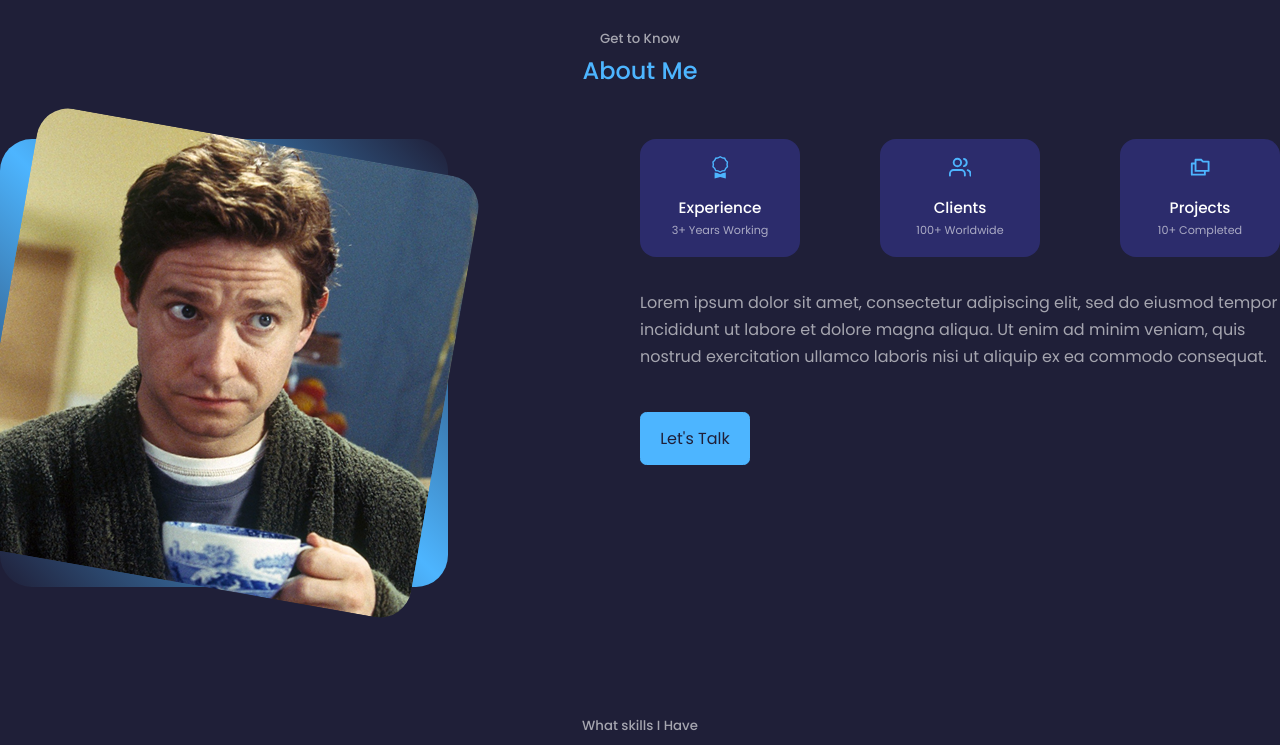
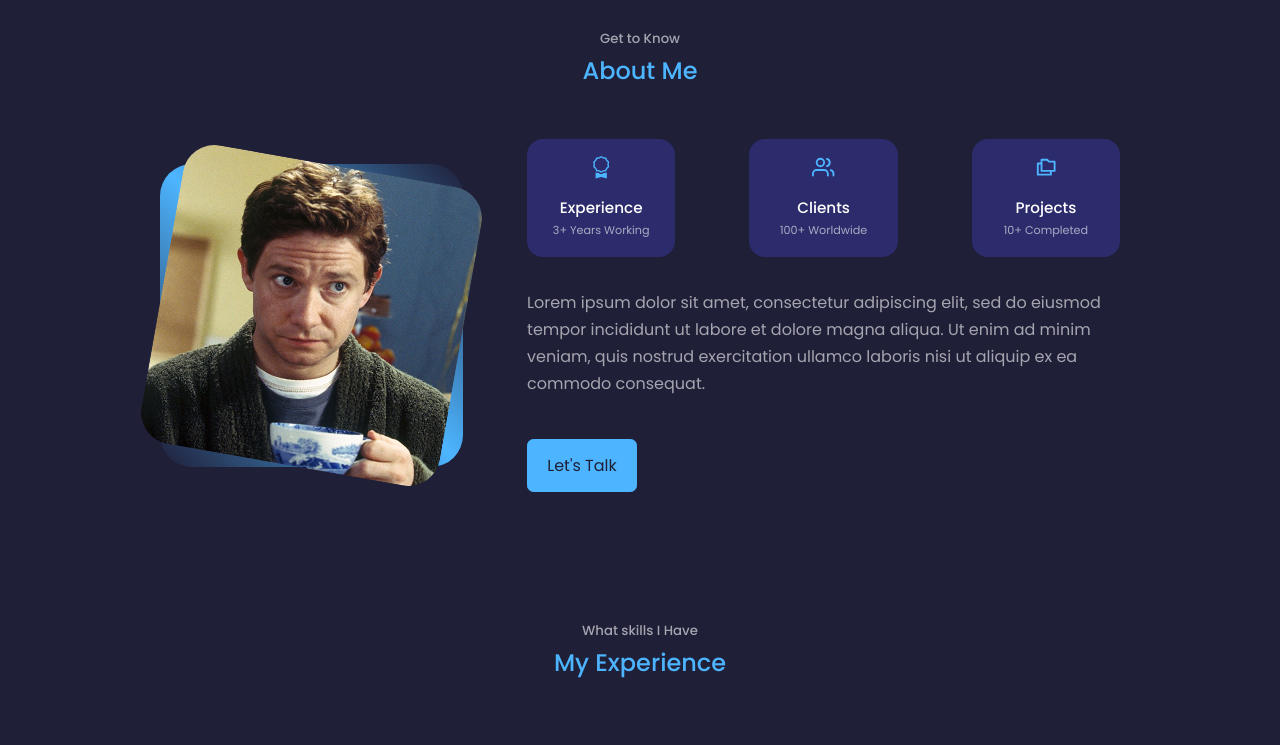
Before and after one commit to CelestialCoyote/react-portfolio, a React app: page / in a window 1280 px wide. Shown: the part 900-1645 px from the top of the page. Built offline with nearby package versions, Linux system fonts and the light colour scheme.

Commit message:
Adjusting About component CSS.

```diff
--- a/src/components/About/About.css
+++ b/src/components/About/About.css
@@ -1,15 +1,19 @@
 .about-container {
-    display: grid;
-    gap: 15%;
-    grid-template-columns: 35% 50%;
+    align-items: center;
+    display: flex;
+    flex-direction: row;
+    gap: 4.0em;
+    margin: 0 auto;
+    width: var(--container-width-lg);
 }
 
 .about-me {
     aspect-ratio: 1/1;
+    align-items: center;
     background: linear-gradient(45deg, transparent, var(--color-primary), transparent);
     border-radius: 2.0rem;
-    display: grid;
-    place-items: center;
+    display: flex;
+    justify-content: center;
     width: 100%;
 }
 
@@ -76,12 +80,11 @@
 
 @media screen and (max-width: 1024px) {
     .about-container {
-        display: flex;
         flex-direction: column;
     }
 
     .about-me {
-        margin: 2.0rem auto 4.0rem;
+        margin: 2.0rem auto;
         width: 50%;
     }
 
--- a/src/components/About/About.js
+++ b/src/components/About/About.js
@@ -12,7 +12,7 @@ const About = () => {
             <h5>Get to Know</h5>
             <h2>About Me</h2>
 
-            <div className='container about-container'>
+            <div className='about-container'>
                 <div className='about-me'>
                     <div className='about-me-image'>
                         <img src={ArthurDentAbout} alt='About image' />
--- a/src/components/Header/CTA.js
+++ b/src/components/Header/CTA.js
@@ -5,7 +5,7 @@ import CV from '../../assets/cv.pdf';
 const CTA = () => {
     return (
         <div className="cta">
-            <a href={CV} downloa className="btn">Download CV</a>
+            <a href={CV} download className="btn">Download CV</a>
             <a href="#contact" className="btn btn-primary">Let's Talk</a>
         </div>
     );
--- a/src/index.css
+++ b/src/index.css
@@ -50,8 +50,8 @@ body {
 /*---------- General Styles ----------*/
 
 .container {
-    /*margin: 0 auto;
-    width: var(--container-width-lg);*/
+    margin: 0 auto;
+    width: var(--container-width-lg);
 }
 
 h1,
```
